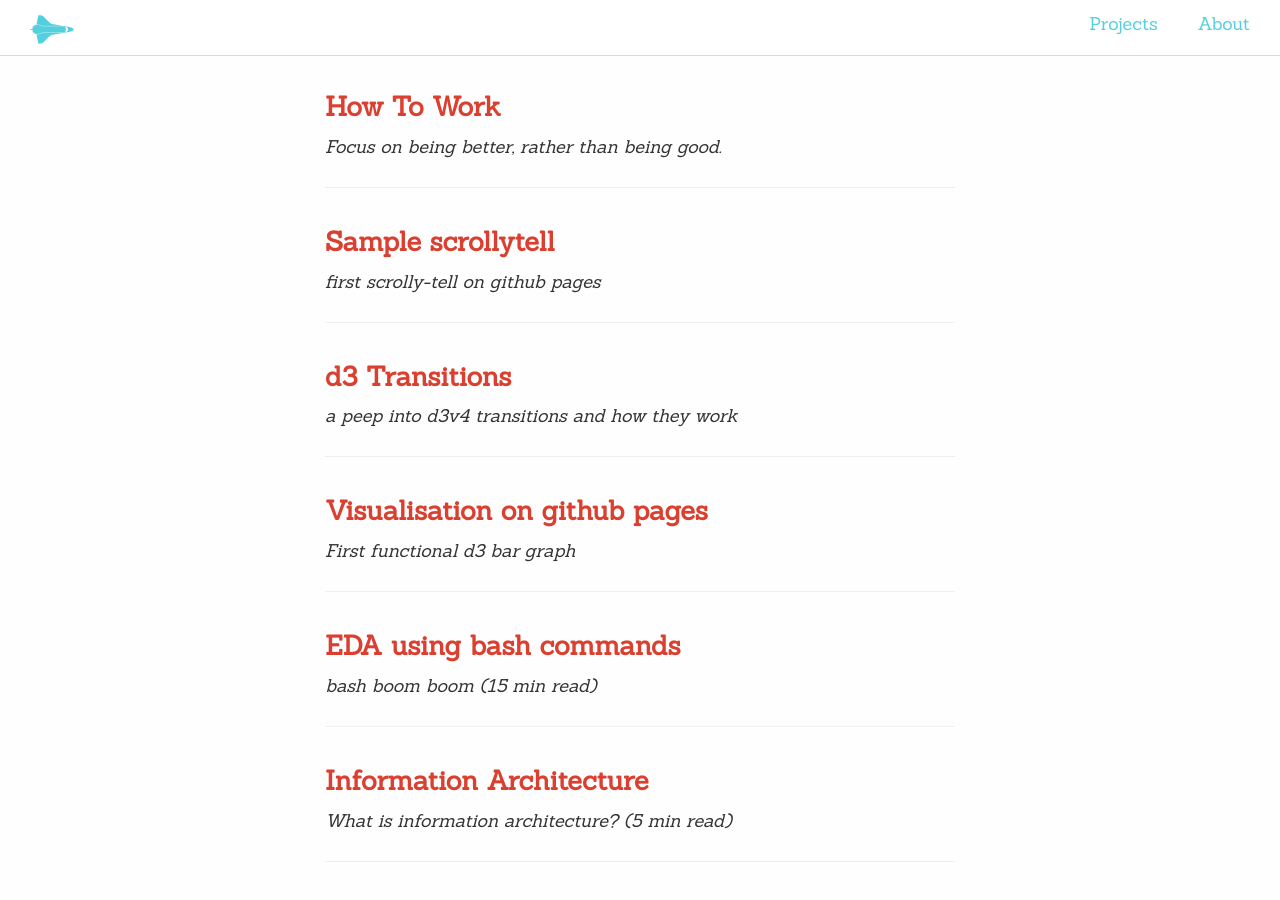
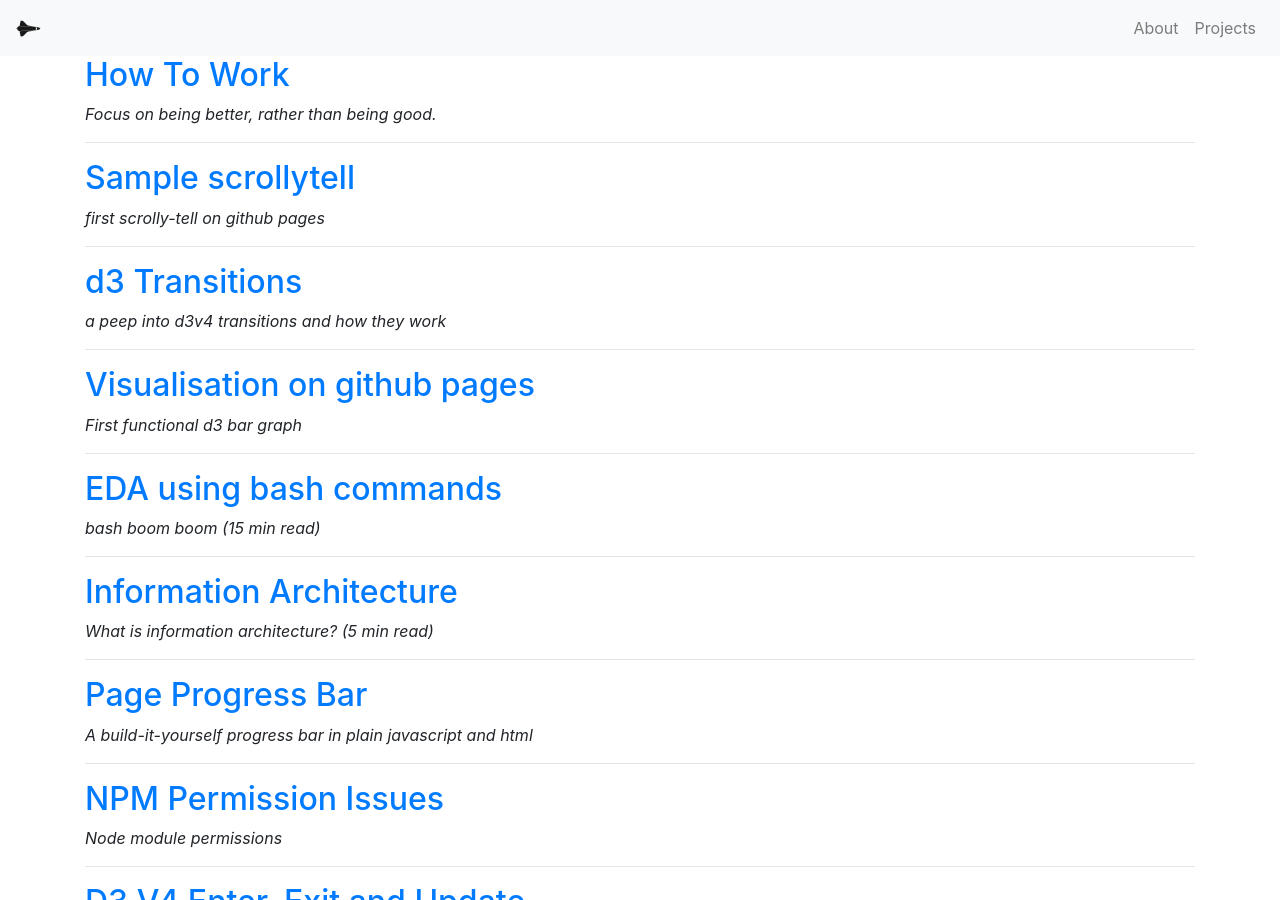
Before and after one commit to kaizer1v/kaizer1v.github.io, a Jekyll site: the page built from index.html, in a window 1280 px wide and 900 px high. Built offline with Jekyll 4.4.1, drawn with Linux system fonts in a browser that asks for light colours; nearby versions of some CDN libraries; the list of posts is cut into pages by our own code.

Commit message:
bootstrap init

```diff
--- a/_includes/head.html
+++ b/_includes/head.html
@@ -14,10 +14,11 @@
   </title>
 
   <!-- CSS -->
+  <link rel="stylesheet" href="https://stackpath.bootstrapcdn.com/bootstrap/4.3.1/css/bootstrap.min.css" integrity="sha384-ggOyR0iXCbMQv3Xipma34MD+dH/1fQ784/j6cY/iJTQUOhcWr7x9JvoRxT2MZw1T" crossorigin="anonymous">
   <link rel="stylesheet" href="https://maxcdn.bootstrapcdn.com/font-awesome/4.4.0/css/font-awesome.min.css">
   <link href="https://fonts.googleapis.com/css?family=Sanchez|Source+Sans+Pro" rel="stylesheet">
   <link href="https://fonts.googleapis.com/css?family=Rubik" rel="stylesheet">
-  <link rel="stylesheet" href="{{ site.baseurl }}/styles.css" />
+  <!-- <link rel="stylesheet" href="{{ site.baseurl }}/styles.css" /> -->
 
   <!-- Icons -->
   <link rel="apple-touch-icon-precomposed" sizes="144x144" href="{{ site.baseurl }}/public/apple-touch-icon-precomposed.png">
--- a/_includes/nav.html
+++ b/_includes/nav.html
@@ -1,17 +1,22 @@
-<header class="site-header">
-  <div class="wrapper">
-    <nav class="site-nav">
-      <div class="trigger">
-        <!-- <a class="page-link" href="{{ site.baseurl }}/">{{ site.title }}</a> -->
-        <a class="page-link" href="{{ site.baseurl }}/"><i class="fa fa-space-shuttle"></i></a>
+<nav class="navbar navbar-expand-lg navbar-light bg-light">
+  <a class="navbar-brand" href="{{ site.baseurl }}/"><i class="fa fa-space-shuttle"></i></a>
+  <button class="navbar-toggler" type="button" data-toggle="collapse" data-target="#navbarSupportedContent" aria-controls="navbarSupportedContent" aria-expanded="false" aria-label="Toggle navigation">
+    <span class="navbar-toggler-icon"></span>
+  </button>
+
+  <div class="collapse navbar-collapse float-right" id="navbarSupportedContent">
+    <ul class="navbar-nav ml-auto">
       {% for pl in site.pages_list %}
         {% if pl[0] == page.title %}
-            <a class="page-link-active" href="{{ pl[1] | prepend: site.baseurl }}">{{ pl[0] }}</a>
+          <li class="nav-item active">
+            <a class="nav-link" href="{{ pl[1] | prepend: site.baseurl }}">{{ pl[0] }} <span class="sr-only">(current)</span></a>
+          </li>
         {% else %}
-            <a class="page-link" href="{{ pl[1] | prepend: site.baseurl }}">{{ pl[0] }}</a>
+          <li class="nav-item">
+            <a class="nav-link" href="{{ pl[1] | prepend: site.baseurl }}">{{ pl[0] }}</a>
+          </li>
         {% endif %}
       {% endfor %}
+    </ul>
   </div>
 </nav>
-  </div>
-</header>
```
Lines whose indentation alone changed are shown as unchanged.
